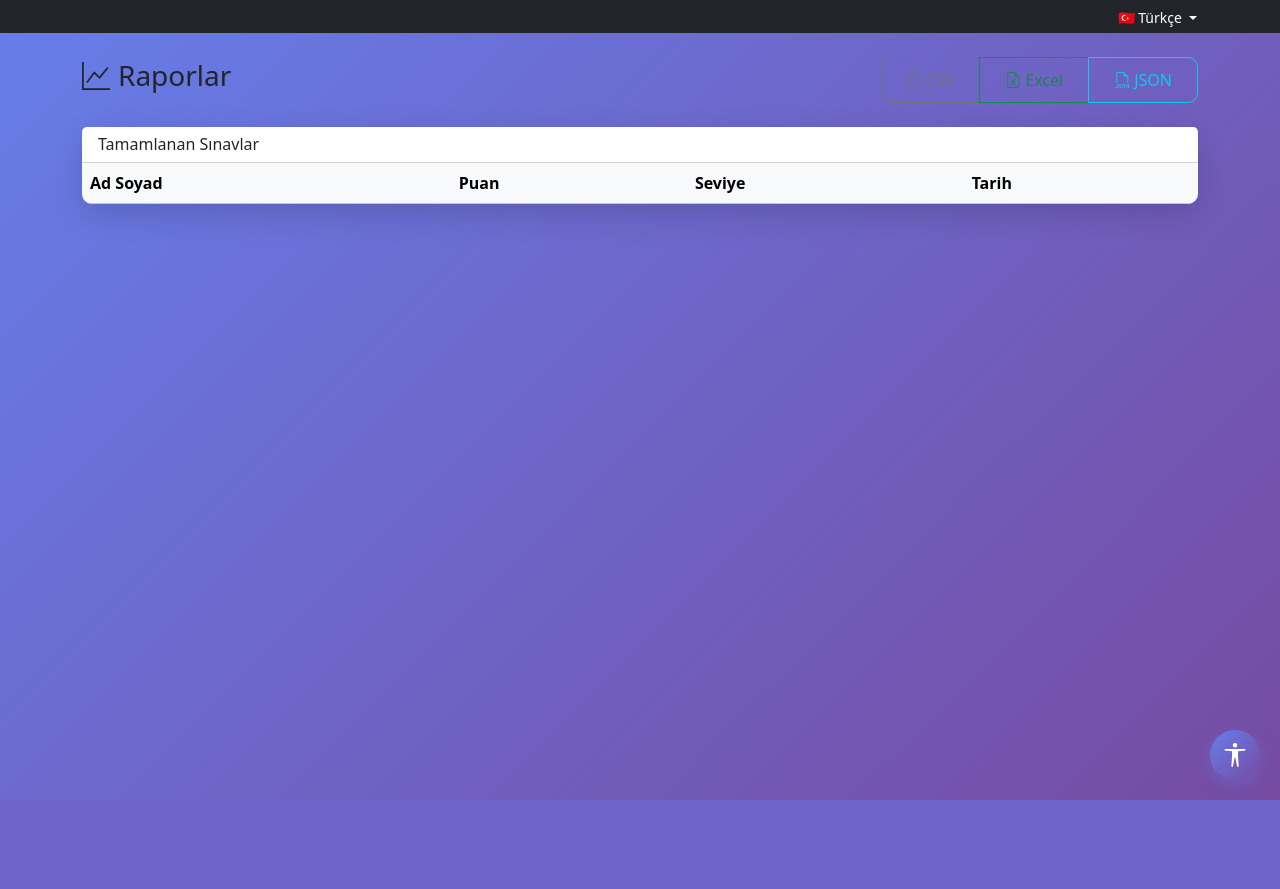
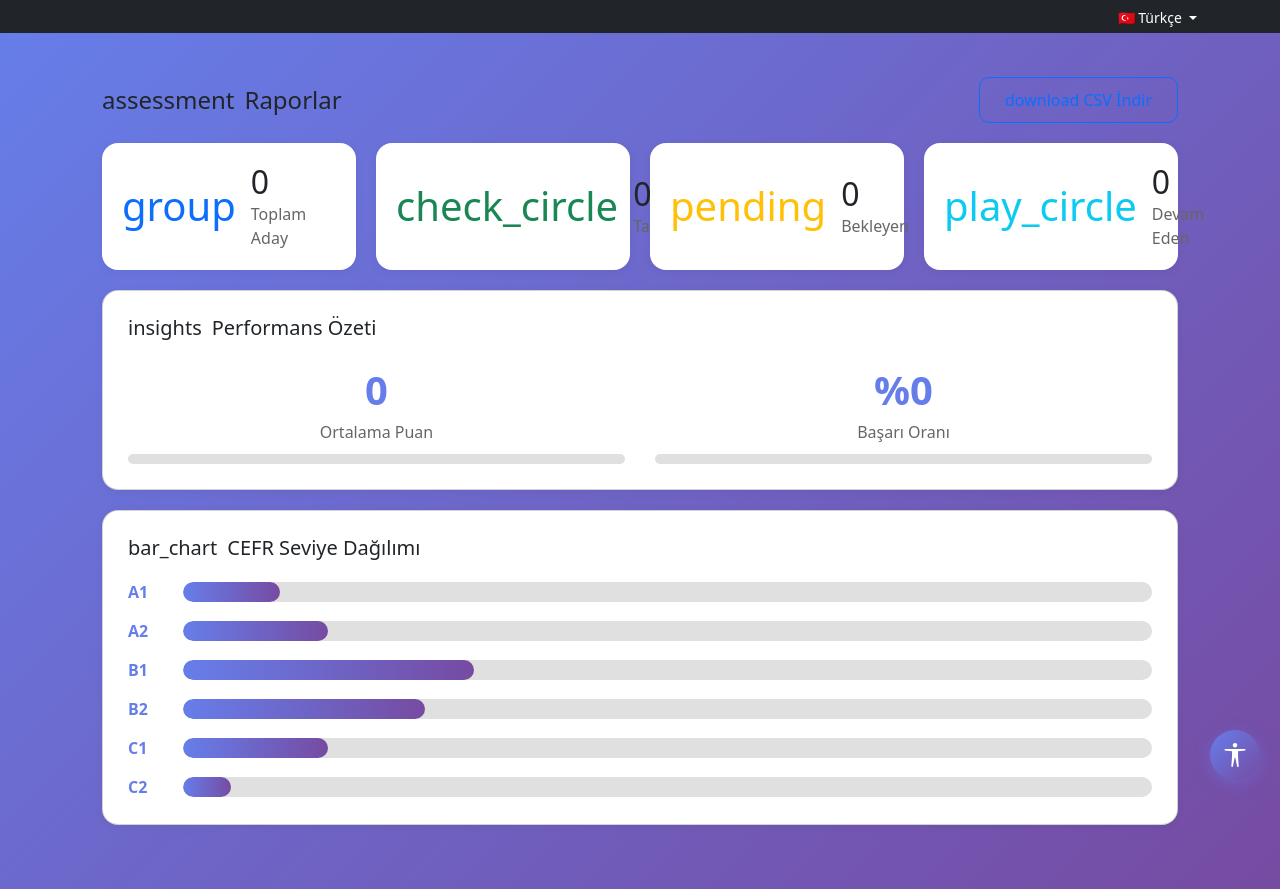
Before and after one commit to ayyildizemrah88/ingilizcetesti, a Flask app: template templates/raporlar.html in a window 1280 px wide. Before the commit the page ends 800 px from the top, so only its background shows below. Run offline with Flask 3, Linux system fonts and the light colour scheme; the template is opened without the code that fills it, so the values that code supplies are empty; some libraries are stand-ins or nearby versions.

Commit message:
Update raporlar.html

```diff
--- a/templates/raporlar.html
+++ b/templates/raporlar.html
@@ -1,47 +1,223 @@
-{% extends "dashboard.html" %}
+{% extends "base.html" %}
 {% block title %}Raporlar - Skills Test Center{% endblock %}
-
 {% block content %}
-<div class="d-flex justify-content-between align-items-center mb-4">
-    <h3><i class="bi bi-graph-up me-2"></i>Raporlar</h3>
-    <div class="btn-group">
-        <a href="/admin/export?format=csv" class="btn btn-outline-secondary"><i
-                class="bi bi-filetype-csv me-1"></i>CSV</a>
-        <a href="/admin/export?format=xlsx" class="btn btn-outline-success"><i
-                class="bi bi-file-earmark-excel me-1"></i>Excel</a>
-        <a href="/admin/export?format=json" class="btn btn-outline-info"><i
-                class="bi bi-filetype-json me-1"></i>JSON</a>
+<div class="page-container">
+    <div class="page-header">
+        <h4><span class="material-symbols-outlined">assessment</span> Raporlar</h4>
+        <div class="header-actions">
+            <a href="{{ url_for('admin.export_data') }}" class="btn btn-outline-primary">
+                <span class="material-symbols-outlined">download</span> CSV İndir
+            </a>
+        </div>
     </div>
-</div>
-
-<div class="card border-0">
-    <div class="card-header bg-white">
-        <h6 class="mb-0">Tamamlanan Sınavlar</h6>
+    <!-- Stats Cards -->
+    <div class="stats-grid">
+        <div class="stat-card">
+            <span class="material-symbols-outlined text-primary">group</span>
+            <div>
+                <h3>{{ stats.total or 0 }}</h3>
+                <p>Toplam Aday</p>
+            </div>
+        </div>
+        <div class="stat-card">
+            <span class="material-symbols-outlined text-success">check_circle</span>
+            <div>
+                <h3>{{ stats.completed or 0 }}</h3>
+                <p>Tamamlanan</p>
+            </div>
+        </div>
+        <div class="stat-card">
+            <span class="material-symbols-outlined text-warning">pending</span>
+            <div>
+                <h3>{{ stats.pending or 0 }}</h3>
+                <p>Bekleyen</p>
+            </div>
+        </div>
+        <div class="stat-card">
+            <span class="material-symbols-outlined text-info">play_circle</span>
+            <div>
+                <h3>{{ stats.in_progress or 0 }}</h3>
+                <p>Devam Eden</p>
+            </div>
+        </div>
     </div>
-    <div class="card-body p-0">
-        <div class="table-responsive">
-            <table class="table table-hover mb-0">
-                <thead class="table-light">
-                    <tr>
-                        <th>Ad Soyad</th>
-                        <th>Puan</th>
-                        <th>Seviye</th>
-                        <th>Tarih</th>
-                    </tr>
-                </thead>
-                <tbody>
-                    {% for a in tamamlananlar %}
-                    <tr>
-                        <td><strong>{{ a[1] if a is not mapping else a.ad_soyad }}</strong></td>
-                        <td><span class="badge bg-primary">{{ a[7] if a is not mapping else a.puan }}%</span></td>
-                        <td><span class="badge bg-success">{{ a[24] if a is not mapping else a.seviye_sonuc }}</span>
-                        </td>
-                        <td>{{ a[12] if a is not mapping else a.bitis_tarihi }}</td>
-                    </tr>
-                    {% endfor %}
-                </tbody>
-            </table>
+    <!-- Performance Stats -->
+    <div class="card">
+        <h5><span class="material-symbols-outlined">insights</span> Performans Özeti</h5>
+        <div class="performance-grid">
+            <div class="perf-item">
+                <div class="perf-value">{{ stats.average_score or 0 }}</div>
+                <div class="perf-label">Ortalama Puan</div>
+                <div class="perf-bar">
+                    <div class="perf-fill" style="width: {{ stats.average_score or 0 }}%"></div>
+                </div>
+            </div>
+            <div class="perf-item">
+                <div class="perf-value">%{{ stats.pass_rate or 0 }}</div>
+                <div class="perf-label">Başarı Oranı</div>
+                <div class="perf-bar">
+                    <div class="perf-fill success" style="width: {{ stats.pass_rate or 0 }}%"></div>
+                </div>
+            </div>
+        </div>
+    </div>
+    <!-- CEFR Distribution -->
+    <div class="card">
+        <h5><span class="material-symbols-outlined">bar_chart</span> CEFR Seviye Dağılımı</h5>
+        <div class="cefr-grid">
+            <div class="cefr-item">
+                <div class="cefr-level">A1</div>
+                <div class="cefr-bar">
+                    <div class="cefr-fill" style="width: 10%"></div>
+                </div>
+            </div>
+            <div class="cefr-item">
+                <div class="cefr-level">A2</div>
+                <div class="cefr-bar">
+                    <div class="cefr-fill" style="width: 15%"></div>
+                </div>
+            </div>
+            <div class="cefr-item">
+                <div class="cefr-level">B1</div>
+                <div class="cefr-bar">
+                    <div class="cefr-fill" style="width: 30%"></div>
+                </div>
+            </div>
+            <div class="cefr-item">
+                <div class="cefr-level">B2</div>
+                <div class="cefr-bar">
+                    <div class="cefr-fill" style="width: 25%"></div>
+                </div>
+            </div>
+            <div class="cefr-item">
+                <div class="cefr-level">C1</div>
+                <div class="cefr-bar">
+                    <div class="cefr-fill" style="width: 15%"></div>
+                </div>
+            </div>
+            <div class="cefr-item">
+                <div class="cefr-level">C2</div>
+                <div class="cefr-bar">
+                    <div class="cefr-fill" style="width: 5%"></div>
+                </div>
+            </div>
         </div>
     </div>
 </div>
+<style>
+    .page-container {
+        padding: 20px;
+        max-width: 1200px;
+        margin: 0 auto;
+    }
+    .page-header {
+        display: flex;
+        justify-content: space-between;
+        align-items: center;
+        margin-bottom: 20px;
+    }
+    .page-header h4 {
+        display: flex;
+        align-items: center;
+        gap: 10px;
+        margin: 0;
+    }
+    .stats-grid {
+        display: grid;
+        grid-template-columns: repeat(auto-fit, minmax(200px, 1fr));
+        gap: 20px;
+        margin-bottom: 20px;
+    }
+    .stat-card {
+        background: white;
+        border-radius: 16px;
+        padding: 20px;
+        display: flex;
+        align-items: center;
+        gap: 15px;
+        box-shadow: 0 2px 10px rgba(0, 0, 0, 0.05);
+    }
+    .stat-card .material-symbols-outlined {
+        font-size: 40px;
+    }
+    .stat-card h3 {
+        margin: 0;
+        font-size: 2rem;
+    }
+    .stat-card p {
+        margin: 0;
+        color: #666;
+    }
+    .card {
+        background: white;
+        border-radius: 16px;
+        padding: 25px;
+        margin-bottom: 20px;
+        box-shadow: 0 2px 10px rgba(0, 0, 0, 0.05);
+    }
+    .card h5 {
+        display: flex;
+        align-items: center;
+        gap: 10px;
+        margin-bottom: 20px;
+    }
+    .performance-grid {
+        display: grid;
+        grid-template-columns: 1fr 1fr;
+        gap: 30px;
+    }
+    .perf-item {
+        text-align: center;
+    }
+    .perf-value {
+        font-size: 2.5rem;
+        font-weight: 700;
+        color: #667eea;
+    }
+    .perf-label {
+        color: #666;
+        margin-bottom: 10px;
+    }
+    .perf-bar {
+        height: 10px;
+        background: #e0e0e0;
+        border-radius: 5px;
+        overflow: hidden;
+    }
+    .perf-fill {
+        height: 100%;
+        background: linear-gradient(90deg, #667eea, #764ba2);
+        border-radius: 5px;
+    }
+    .perf-fill.success {
+        background: linear-gradient(90deg, #11998e, #38ef7d);
+    }
+    .cefr-grid {
+        display: flex;
+        flex-direction: column;
+        gap: 15px;
+    }
+    .cefr-item {
+        display: flex;
+        align-items: center;
+        gap: 15px;
+    }
+    .cefr-level {
+        font-weight: 700;
+        width: 40px;
+        color: #667eea;
+    }
+    .cefr-bar {
+        flex: 1;
+        height: 20px;
+        background: #e0e0e0;
+        border-radius: 10px;
+        overflow: hidden;
+    }
+    .cefr-fill {
+        height: 100%;
+        background: linear-gradient(90deg, #667eea, #764ba2);
+        border-radius: 10px;
+    }
+</style>
 {% endblock %}
```
